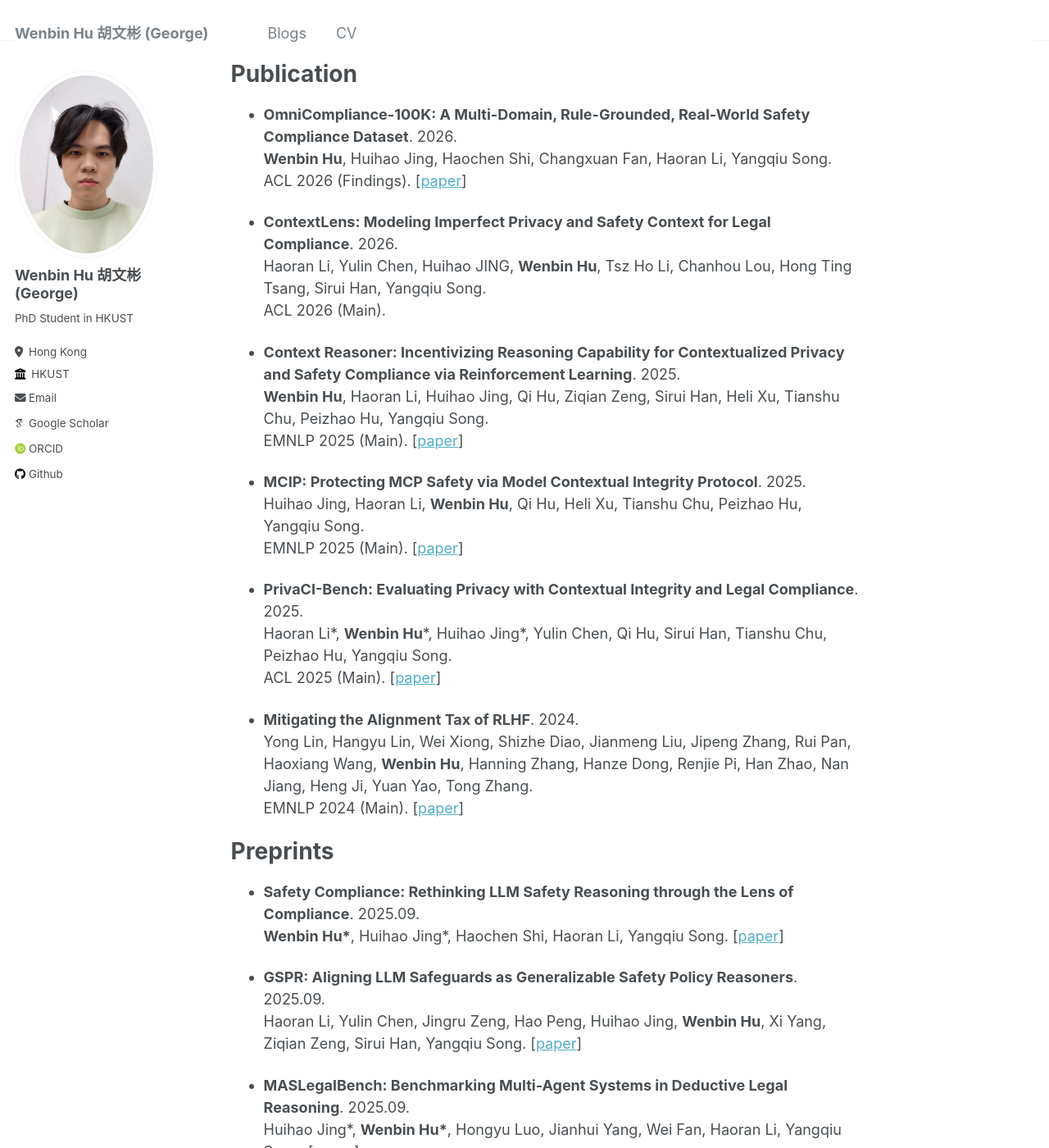
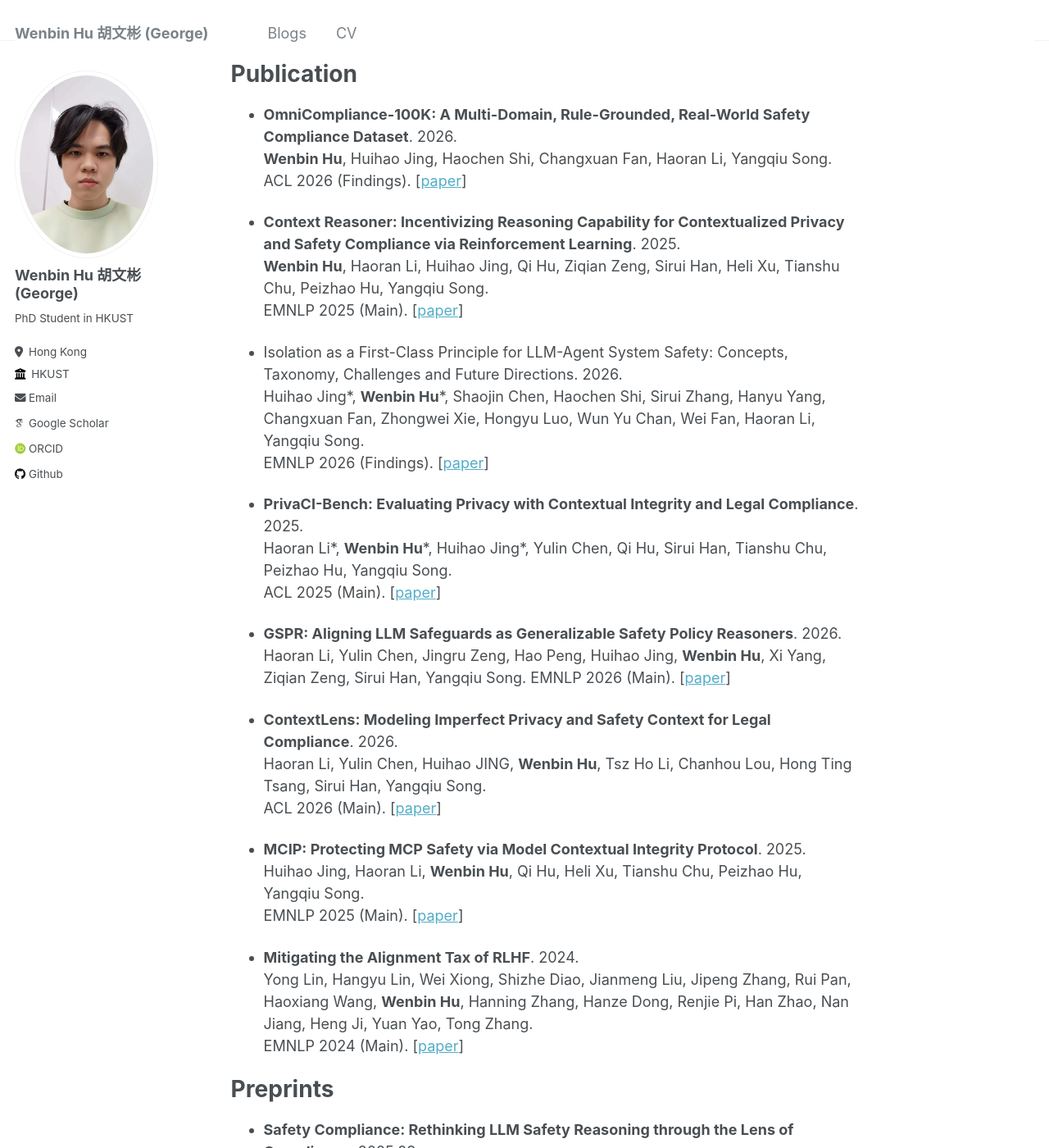
Before and after one commit to whuak/whuak.github.io, a Jekyll site: the page built from _pages/about.md, in a window 1280 px wide and 1400 px high, scrolled down 920 px. Shown: the whole window at 82% size. Built offline with Jekyll 4.4.1, drawn with Linux system fonts in a browser that asks for light colours; some web fonts are replaced.

Commit message:
update my intro

```diff
--- a/_pages/about.md
+++ b/_pages/about.md
@@ -39,21 +39,29 @@ Publication
 **Wenbin Hu**, Huihao Jing, Haochen Shi, Changxuan Fan, Haoran Li, Yangqiu Song.
 ACL 2026 (Findings). [[paper](https://arxiv.org/pdf/2603.13933)]
 
-- **ContextLens: Modeling Imperfect Privacy and Safety Context for Legal Compliance**. 2026.
-Haoran Li, Yulin Chen, Huihao JING, **Wenbin Hu**, Tsz Ho Li, Chanhou Lou, Hong Ting Tsang, Sirui Han, Yangqiu Song.
-ACL 2026 (Main).
-
 - **Context Reasoner: Incentivizing Reasoning Capability for Contextualized Privacy and Safety Compliance via Reinforcement Learning**. 2025.
 **Wenbin Hu**, Haoran Li, Huihao Jing, Qi Hu, Ziqian Zeng, Sirui Han, Heli Xu, Tianshu Chu, Peizhao Hu, Yangqiu Song.
 EMNLP 2025 (Main). [[paper](https://arxiv.org/abs/2505.14585)]
 
-- **MCIP: Protecting MCP Safety via Model Contextual Integrity Protocol**. 2025.
-Huihao Jing, Haoran Li, **Wenbin Hu**, Qi Hu, Heli Xu, Tianshu Chu, Peizhao Hu, Yangqiu Song.
-EMNLP 2025 (Main). [[paper](https://arxiv.org/abs/2505.14590)]
+- Isolation as a First-Class Principle for LLM-Agent System Safety: Concepts, Taxonomy, Challenges and Future Directions. 2026.
+Huihao Jing\*, **Wenbin Hu**\*, Shaojin Chen, Haochen Shi, Sirui Zhang, Hanyu Yang, Changxuan Fan, Zhongwei Xie, Hongyu Luo, Wun Yu Chan, Wei Fan, Haoran Li, Yangqiu Song.
+EMNLP 2026 (Findings). [[paper](https://arxiv.org/pdf/2607.12406)]
 
 - **PrivaCI-Bench: Evaluating Privacy with Contextual Integrity and Legal Compliance**. 2025.
 Haoran Li\*, **Wenbin Hu**\*, Huihao Jing\*, Yulin Chen, Qi Hu, Sirui Han, Tianshu Chu, Peizhao Hu, Yangqiu Song.
 ACL 2025 (Main). [[paper](https://arxiv.org/pdf/2502.17041)]
+
+- **GSPR: Aligning LLM Safeguards as Generalizable Safety Policy Reasoners**. 2026.
+Haoran Li, Yulin Chen, Jingru Zeng, Hao Peng, Huihao Jing, **Wenbin Hu**, Xi Yang, Ziqian Zeng, Sirui Han, Yangqiu Song.
+EMNLP 2026 (Main). [[paper](https://arxiv.org/abs/2509.24418)]
+
+- **ContextLens: Modeling Imperfect Privacy and Safety Context for Legal Compliance**. 2026.
+Haoran Li, Yulin Chen, Huihao JING, **Wenbin Hu**, Tsz Ho Li, Chanhou Lou, Hong Ting Tsang, Sirui Han, Yangqiu Song.
+ACL 2026 (Main). [[paper](https://aclanthology.org/2026.acl-long.294/)]
+
+- **MCIP: Protecting MCP Safety via Model Contextual Integrity Protocol**. 2025.
+Huihao Jing, Haoran Li, **Wenbin Hu**, Qi Hu, Heli Xu, Tianshu Chu, Peizhao Hu, Yangqiu Song.
+EMNLP 2025 (Main). [[paper](https://arxiv.org/abs/2505.14590)]
 
 - **Mitigating the Alignment Tax of RLHF**. 2024.
 Yong Lin, Hangyu Lin, Wei Xiong, Shizhe Diao, Jianmeng Liu, Jipeng Zhang, Rui Pan, Haoxiang Wang, **Wenbin Hu**, Hanning Zhang, Hanze Dong, Renjie Pi, Han Zhao, Nan Jiang, Heng Ji, Yuan Yao, Tong Zhang.
@@ -64,8 +72,6 @@ Preprints
 - **Safety Compliance: Rethinking LLM Safety Reasoning through the Lens of Compliance**. 2025.09.
 **Wenbin Hu\***, Huihao Jing\*, Haochen Shi, Haoran Li, Yangqiu Song. [[paper](https://arxiv.org/abs/2509.22250)]
 
-- **GSPR: Aligning LLM Safeguards as Generalizable Safety Policy Reasoners**. 2025.09.
-Haoran Li, Yulin Chen, Jingru Zeng, Hao Peng, Huihao Jing, **Wenbin Hu**, Xi Yang, Ziqian Zeng, Sirui Han, Yangqiu Song. [[paper](https://arxiv.org/abs/2509.24418)]
 
 - **MASLegalBench: Benchmarking Multi-Agent Systems in Deductive Legal Reasoning**. 2025.09.
 Huihao Jing\*, **Wenbin Hu\***, Hongyu Luo, Jianhui Yang, Wei Fan, Haoran Li, Yangqiu Song. [[paper](https://arxiv.org/abs/2509.24922v1)]
```
Also changed, not shown: other parts of _pages/about.md (+1 -1 lines), 1 other file.
